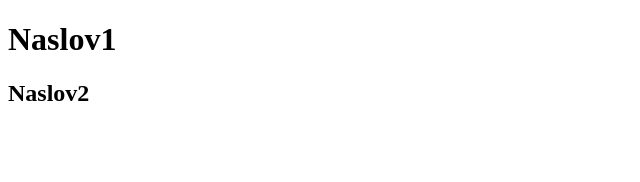
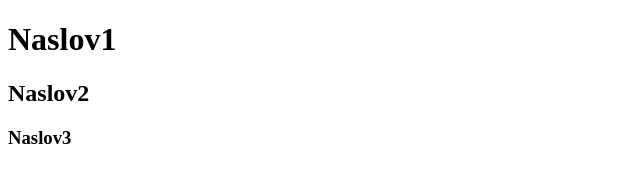
Before and after one commit to MKumir/repozitorij1, a plain HTML site: page index.html in a window 1280 px wide. Shown: the full height of the page, 0-640 px from the left. Drawn offline with Linux system fonts and the light colour scheme.

Commit message:
Update index.html

```diff
--- a/index.html
+++ b/index.html
@@ -11,5 +11,6 @@
 <body>
     <h1>Naslov1</h1>
     <h2>Naslov2</h2>
+    <h3>Naslov3</h3>
 </body>
 </html>
```
